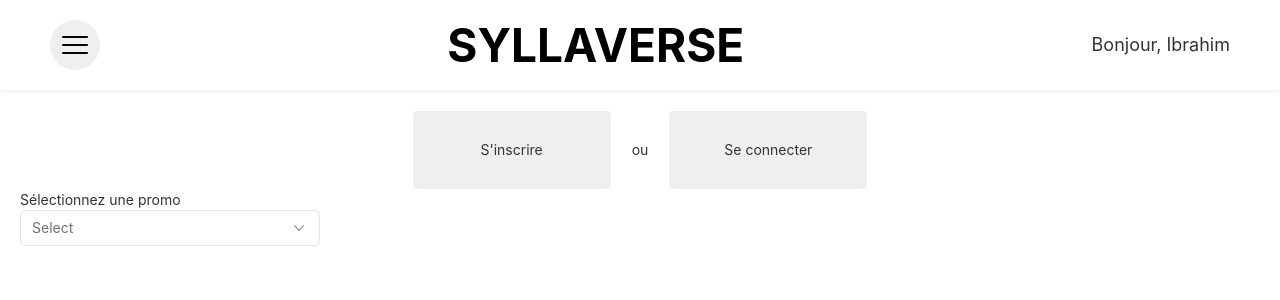
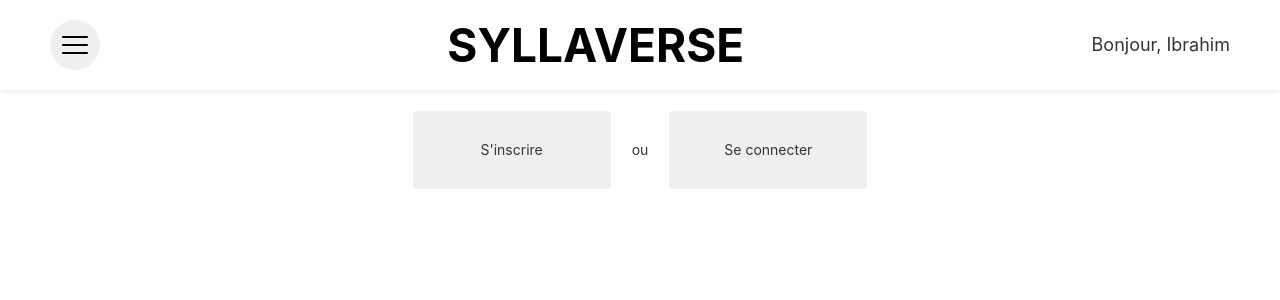
Before and after one commit to cyril-porez/moonshot-smart-campus, a React (Create React App) app in the folder front-end/: page / in a window 1280 px wide. Shown: the top 300 px of the page. Built offline with nearby package versions, Linux system fonts and the light colour scheme.

Commit message:
Update Home.js

```diff
--- a/front-end/src/Pages/Home.js
+++ b/front-end/src/Pages/Home.js
@@ -14,8 +14,6 @@
                 <p style={{ margin: "0 20px" }}>ou</p>
                 <DashboardButton text={"Se connecter"} onClick={() => navigate("/sign-in")}/>
             </div>
-
-            <TagSelector legend={"Sélectionnez une promo"}/>
         </>
     )
 }
```
